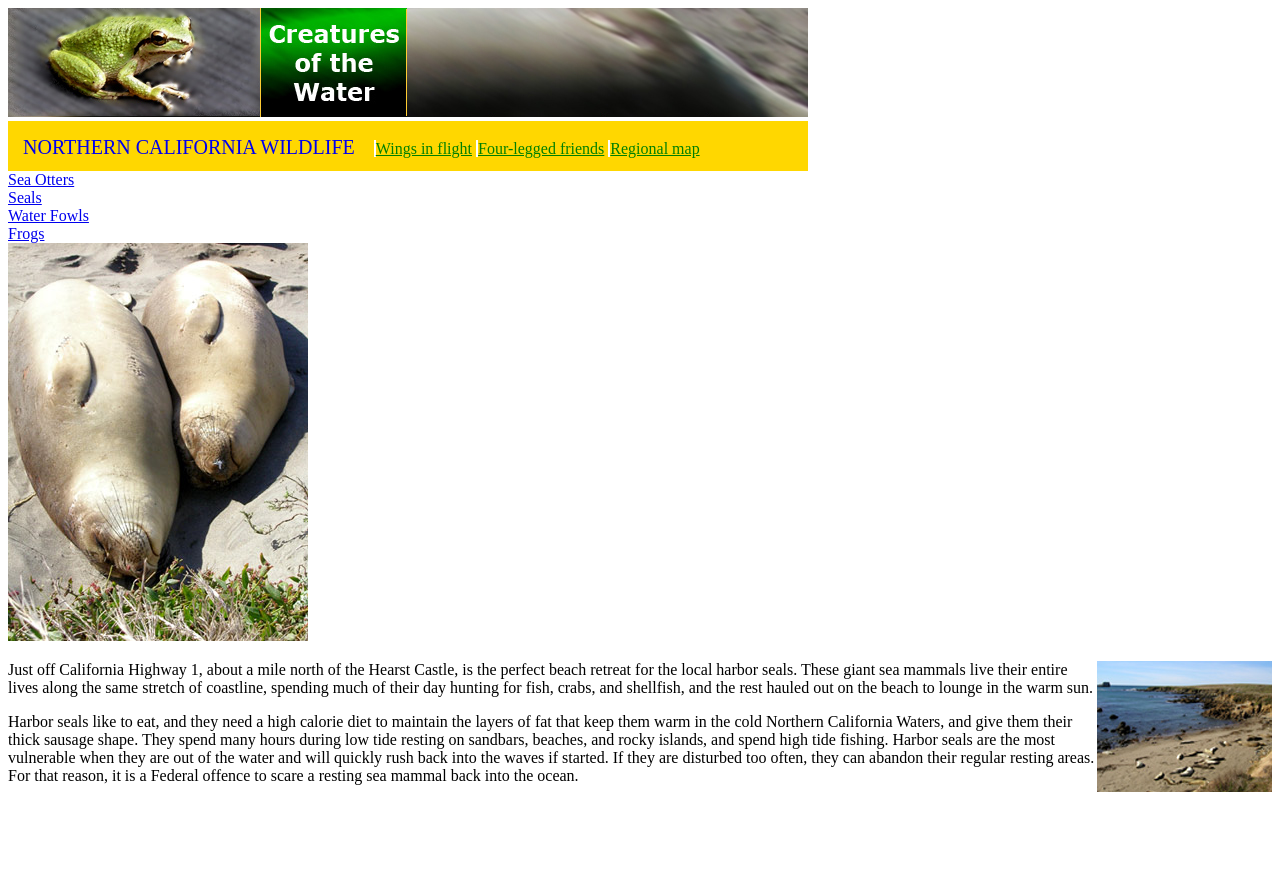
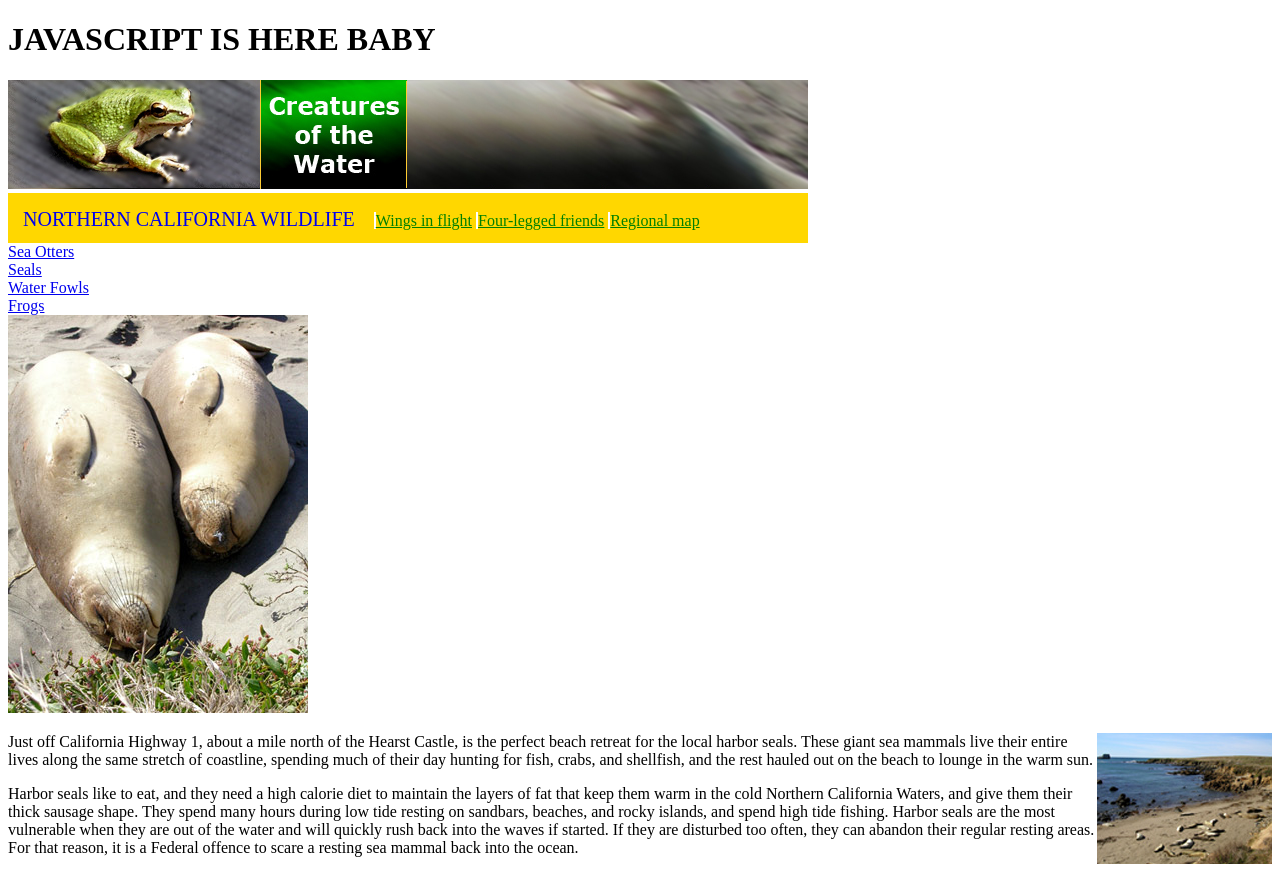
Before and after one commit to ChadM95/WebDevPractice, a plain HTML site: page index.html in a window 1280 px wide. Before the commit the page ends 801 px from the top, so only its background shows below. Drawn offline with Linux system fonts and the light colour scheme.

Commit message:
add script.js

```diff
--- a/index.html
+++ b/index.html
@@ -4,6 +4,7 @@
         <meta charset="utf-8">
         <title>Practice Page</title>
         <link rel="stylesheet" href="style.css">
+        <script src="./script.js"></script>
     </head>
     <body>
         <img src="seals-top.jpg">
@@ -15,12 +16,12 @@
             <a class="a2" href="#">Regional map</a>
         </div>
 
-        <div id="FirstOnLeft">
+        <div id="blockgroup">
             <div><a href="#">Sea Otters</a></div>
             <div><a href="#">Seals</a></div>
             <div><a href="#">Water Fowls</a></div>
             <div><a href="#">Frogs</a></div>
-        </div>
+
 
             <img id="SecondOnLeft" src="seals-bg.jpg">
             <div id="ThirdOnLeft">
--- /dev/null
+++ b/script.js
@@ -0,0 +1 @@
+document.write("<h1>JAVASCRIPT IS HERE BABY</h1");
```
